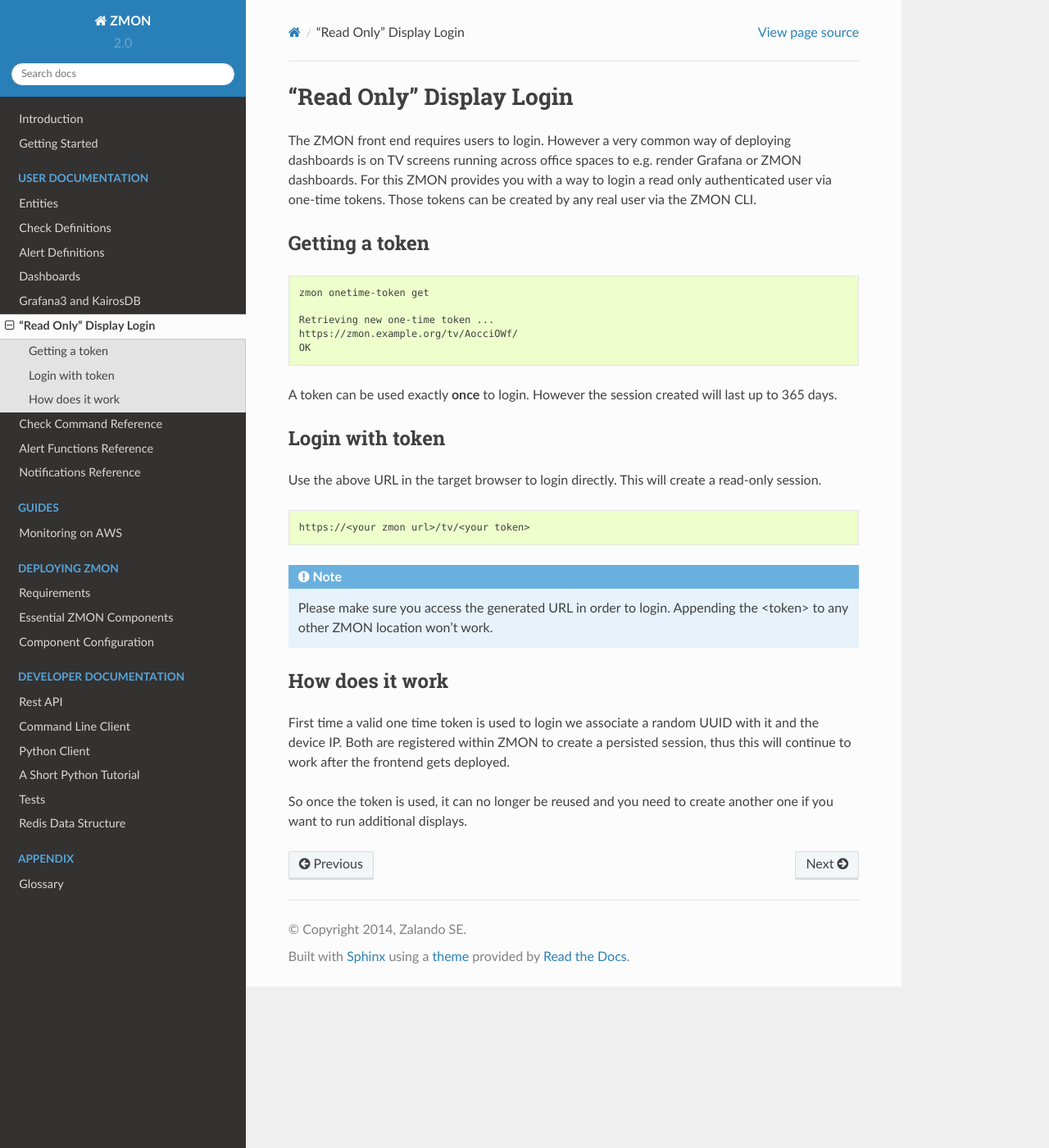
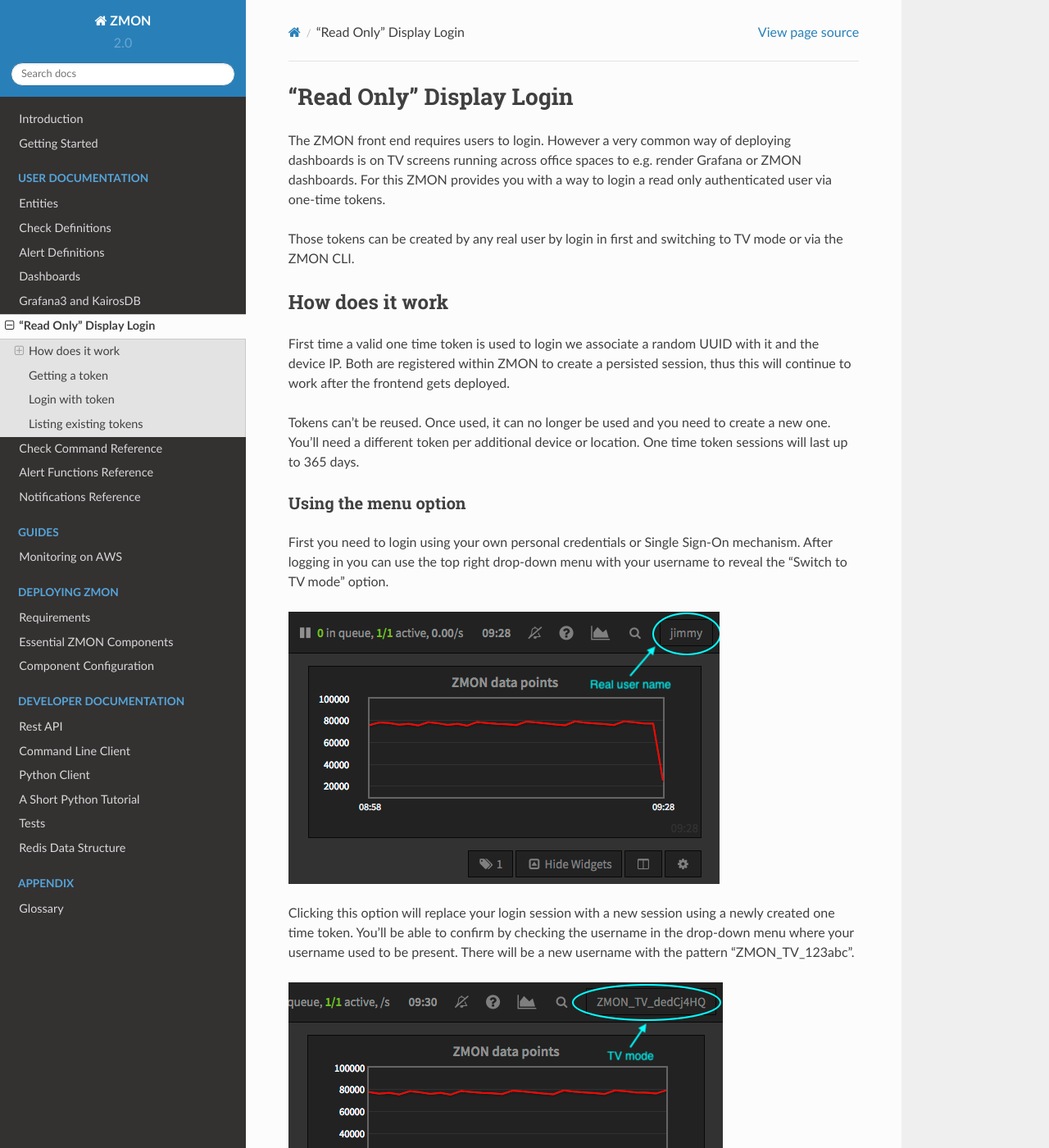
Before and after one commit to zalando-zmon/zmon-docs, a Sphinx documentation site: the page built from docs/user/tv-login.rst, in a window 1280 px wide and 1400 px high. Shown: the whole window at 82% size. Built offline with Sphinx 7.4.7 and the Read the Docs theme 2.0.0, drawn with Linux system fonts in a browser that asks for light colours; some of the changed text lies outside the part shown.

Commit message:
updated docs to reflect new UI tv switch option

```diff
--- a/docs/user/tv-login.rst
+++ b/docs/user/tv-login.rst
@@ -7,8 +7,39 @@
 The ZMON front end requires users to login.
 However a very common way of deploying dashboards is on TV screens running across office spaces to e.g. render Grafana or ZMON dashboards.
 For this ZMON provides you with a way to login a read only authenticated user via one-time tokens.
-Those tokens can be created by any real user via the ZMON CLI.
 
+Those tokens can be created by any real user by login in first and switching to TV mode or via the ZMON CLI.
+
+How does it work
+================
+
+First time a valid one time token is used to login we associate a random UUID with it and the device IP.
+Both are registered within ZMON to create a persisted session, thus this will continue to work after the frontend gets deployed.
+
+Tokens can't be reused. Once used, it can no longer be used and you need to create a new one. You'll need a different token per additional
+device or location. One time token sessions will last up to 365 days.
+
+
+Using the menu option
++++++++++++++++++++++
+
+First you need to login using your own personal credentials or Single Sign-On mechanism. After logging in you can use the top right
+drop-down menu with your username to reveal the "Switch to TV mode" option.
+
+.. image:: /images/switch-tv-mode.png
+
+Clicking this option will replace your login session with a new session using a newly created one time token. You'll be able to
+confirm by checking the username in the drop-down menu where your username used to be present. There will be a new username with
+the pattern "ZMON_TV_123abc".
+
+.. image:: /images/tv-mode.png
+
+After this you can leave the device safely unattended. TV mode allows only read access to ZMON.
+
+Using the ZMON CLI
+++++++++++++++++++
+
+You can also generate one time tokens using the command line tool. The tool also allows you to list which tokens you already generated.
 
 Getting a token
 ===============
@@ -21,28 +52,29 @@
     https://zmon.example.org/tv/AocciOWf/
     OK
 
-A token can be used exactly **once** to login. However the session created will last up to 365 days.
-
 
 Login with token
 ================
 
-Use the above URL in the target browser to login directly. This will create a read-only session.
+Use the URL in the target browser to login directly. This will create a read-only session.
 
 .. code-block:: bash
 
     https://<your zmon url>/tv/<your token>
 
-
 .. note::
 
-    Please make sure you access the generated URL in order to login. Appending the <token> to any other ZMON location won't work.
+    Please make sure you access the generated URL in order to login. Appending the <token> to any other ZMON device or location won't work.
 
+Listing existing tokens
+=======================
 
-How does it work
-================
+.. code-block:: bash
 
-First time a valid one time token is used to login we associate a random UUID with it and the device IP.
-Both are registered within ZMON to create a persisted session, thus this will continue to work after the frontend gets deployed.
+    zmon onetime-token list
 
-So once the token is used, it can no longer be reused and you need to create another one if you want to run additional displays.
+    - bound_at: 2008-05-08 12:16:21.696000
+      bound_expires: 1234567800000
+      bound_ip: ''
+      created: 2008-05-08 12:16:20.533000
+      token: 1234abCD
```
Also changed, not shown: docs/images/switch-tv-mode.png (added), docs/images/tv-mode.png (added).
